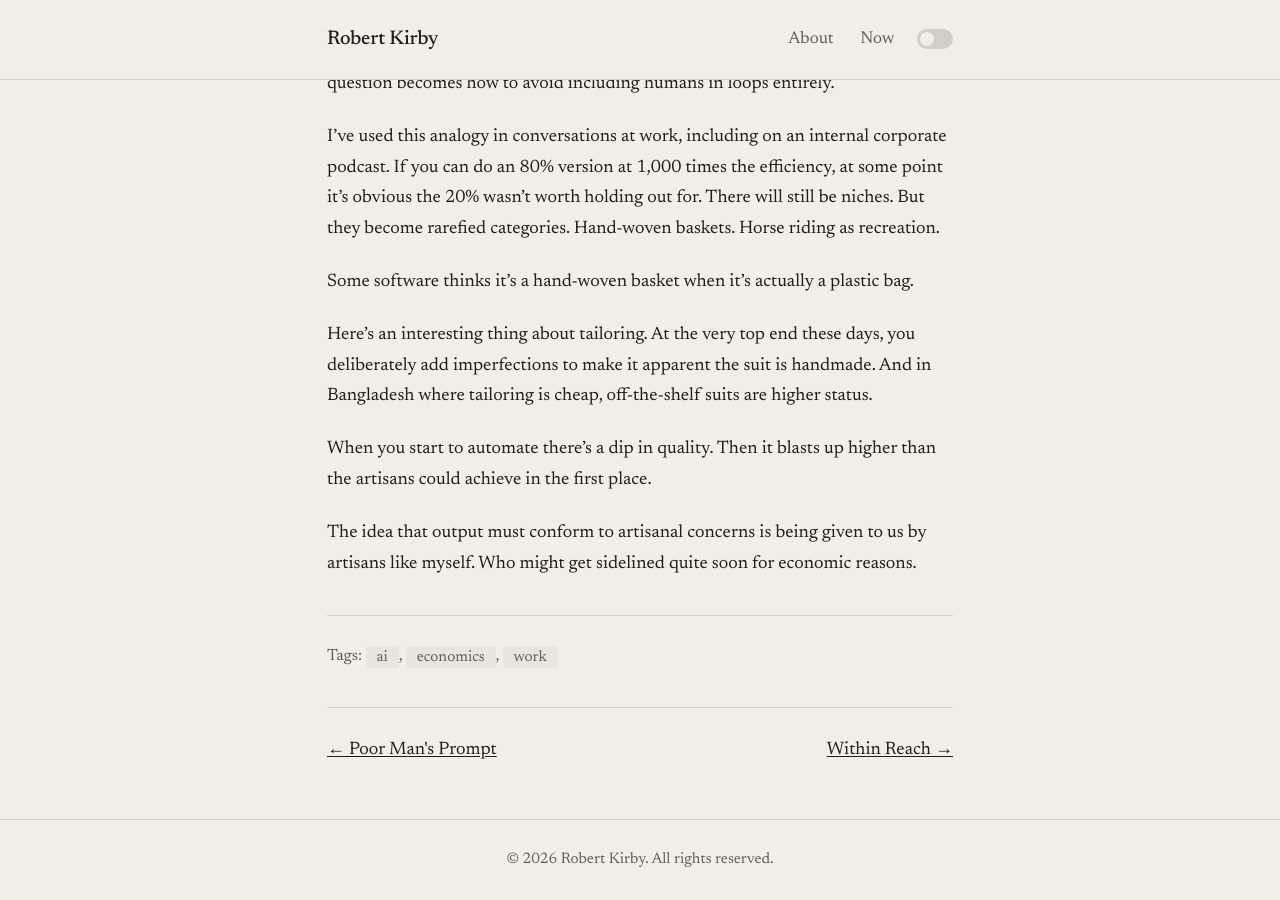
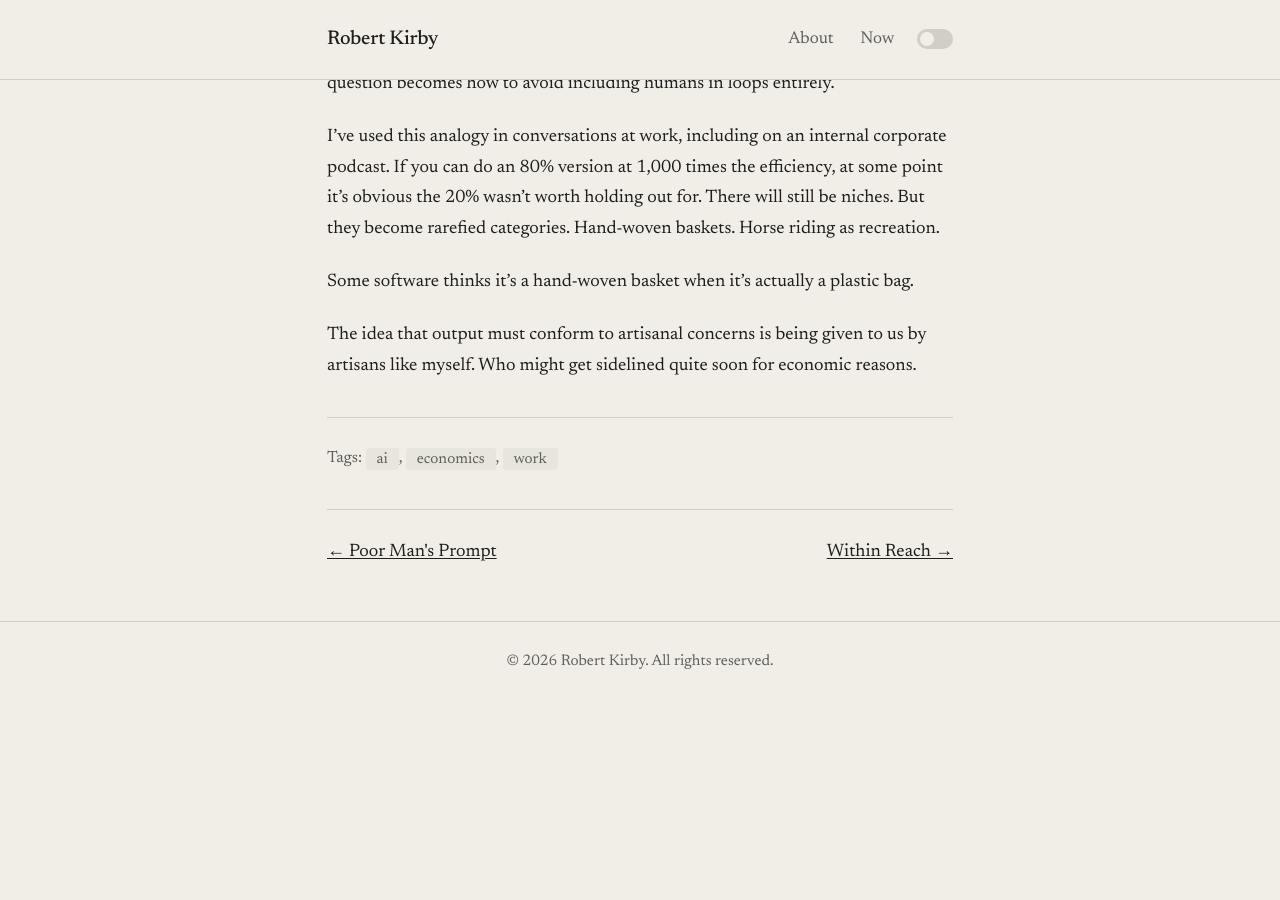
Before and after one commit to rob137/rob137.github.io, a Jekyll site: the page built from _posts/2026-02-06-factory-sandwiches.md, in a window 1280 px wide and 900 px high, scrolled down 789 px. Built offline with Jekyll 4.4.1, drawn with Linux system fonts in a browser that asks for light colours; after the commit the page ends 1491 px from its top, so only the background shows below that.

Commit message:
Cut tailoring section - overreach
Co-Authored-By: Claude Opus 4.5 <noreply@anthropic.com>

```diff
--- a/_posts/2026-02-06-factory-sandwiches.md
+++ b/_posts/2026-02-06-factory-sandwiches.md
@@ -19,8 +19,4 @@ I've used this analogy in conversations at work, including on an internal corpor
 
 Some software thinks it's a hand-woven basket when it's actually a plastic bag.
 
-Here's an interesting thing about tailoring. At the very top end these days, you deliberately add imperfections to make it apparent the suit is handmade. And in Bangladesh where tailoring is cheap, off-the-shelf suits are higher status.
-
-When you start to automate there's a dip in quality. Then it blasts up higher than the artisans could achieve in the first place.
-
 The idea that output must conform to artisanal concerns is being given to us by artisans like myself. Who might get sidelined quite soon for economic reasons.
```
